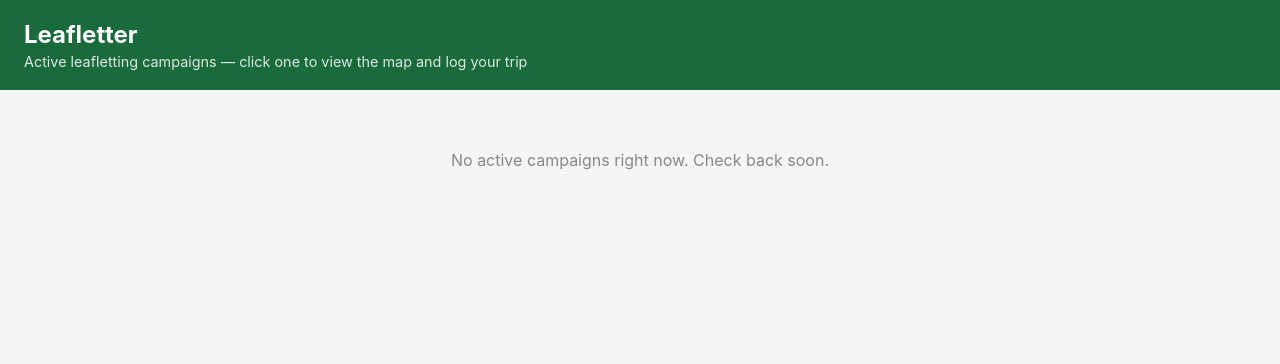
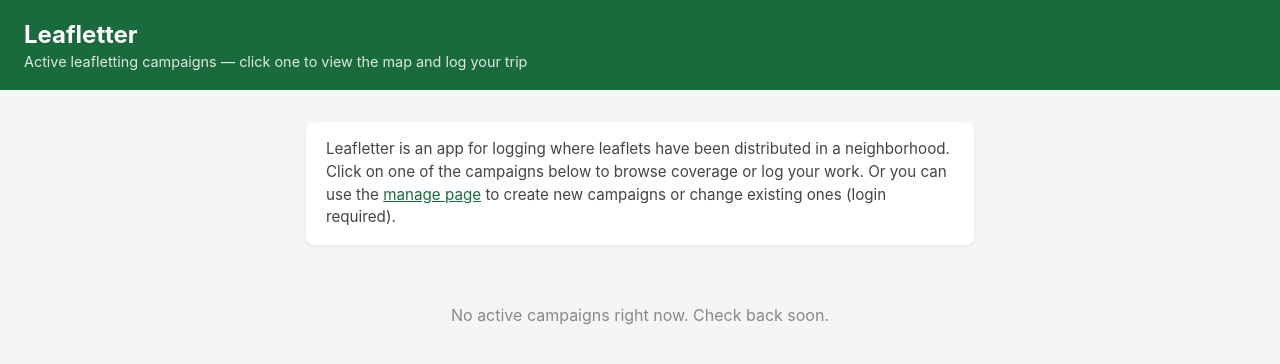
Before and after one commit to sefk/leafletter-app, a Django app: page / in a window 1280 px wide. Shown: the top 364 px of the page. Run offline with Django 5.2, Linux system fonts and the light colour scheme; data that the repository does not hold is empty; parts of the project's set-up code (start-up, migrations or seed data) failed here and were passed over.

Commit message:
Add intro text and gear icon manage link to campaign list page
- Add descriptive intro paragraph with link to /manage/
- Replace separate manage box with gear icon (⚙) inside each campaign card

```diff
--- a/campaigns/templates/campaigns/campaign_list.html
+++ b/campaigns/templates/campaigns/campaign_list.html
@@ -24,16 +24,44 @@
       padding: 20px 24px;
       margin-bottom: 16px;
       box-shadow: 0 1px 3px rgba(0,0,0,0.08);
-      text-decoration: none;
       display: block;
-      color: inherit;
+      position: relative;
       border-left: 4px solid #1a6b3c;
       transition: box-shadow 0.15s;
     }
     .campaign-card:hover { box-shadow: 0 3px 10px rgba(0,0,0,0.12); }
 
+    .campaign-link {
+      text-decoration: none;
+      color: inherit;
+      display: block;
+    }
     .campaign-card h2 { font-size: 1.1rem; color: #1a6b3c; margin-bottom: 6px; }
     .campaign-card .meta { font-size: 0.85rem; color: #666; }
+
+    .gear-link {
+      position: absolute;
+      top: 50%;
+      right: 16px;
+      transform: translateY(-50%);
+      color: #aaa;
+      text-decoration: none;
+      font-size: 1.6rem;
+      line-height: 1;
+    }
+    .gear-link:hover { color: #1a6b3c; }
+
+    .intro {
+      background: #fff;
+      border-radius: 8px;
+      padding: 16px 20px;
+      margin-bottom: 24px;
+      box-shadow: 0 1px 3px rgba(0,0,0,0.08);
+      font-size: 0.95rem;
+      color: #444;
+      line-height: 1.5;
+    }
+    .intro a { color: #1a6b3c; }
 
     .empty { text-align: center; color: #888; margin-top: 60px; font-size: 1rem; }
   </style>
@@ -46,9 +74,16 @@
 </div>
 
 <div class="content">
+  <div class="intro">
+    Leafletter is an app for logging where leaflets have been distributed in a neighborhood.
+    Click on one of the campaigns below to browse coverage or log your work.
+    Or you can use the <a href="/manage/">manage page</a> to create new campaigns or change existing ones (login required).
+  </div>
+
   {% if campaigns %}
     {% for campaign in campaigns %}
-    <a href="/c/{{ campaign.slug }}/" class="campaign-card">
+    <div class="campaign-card">
+      <a href="/c/{{ campaign.slug }}/" class="campaign-link">
         <h2>{{ campaign.name }}</h2>
         <div class="meta">
           {{ campaign.start_date }}{% if campaign.end_date %} – {{ campaign.end_date }}{% endif %}
@@ -56,6 +91,8 @@
           {% for city in campaign.cities %}{% if city.display_name %}{{ city.display_name }}{% else %}{{ city }}{% endif %}{% if not forloop.last %}, {% endif %}{% endfor %}
         </div>
       </a>
+      <a href="/manage/{{ campaign.slug }}/" class="gear-link" title="Manage campaign">⚙</a>
+    </div>
     {% endfor %}
   {% else %}
     <p class="empty">No active campaigns right now. Check back soon.</p>
```
Lines whose indentation alone changed are shown as unchanged.
